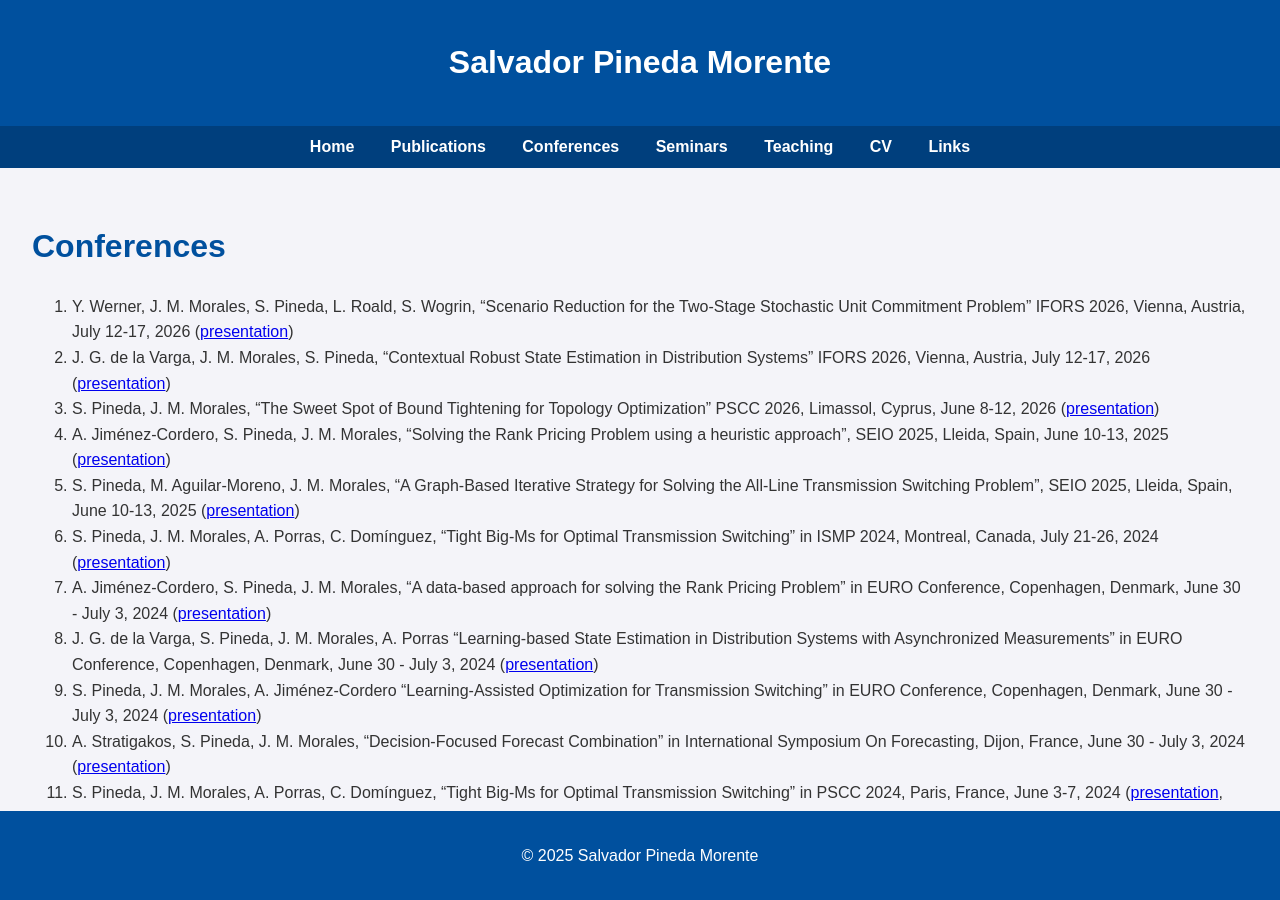
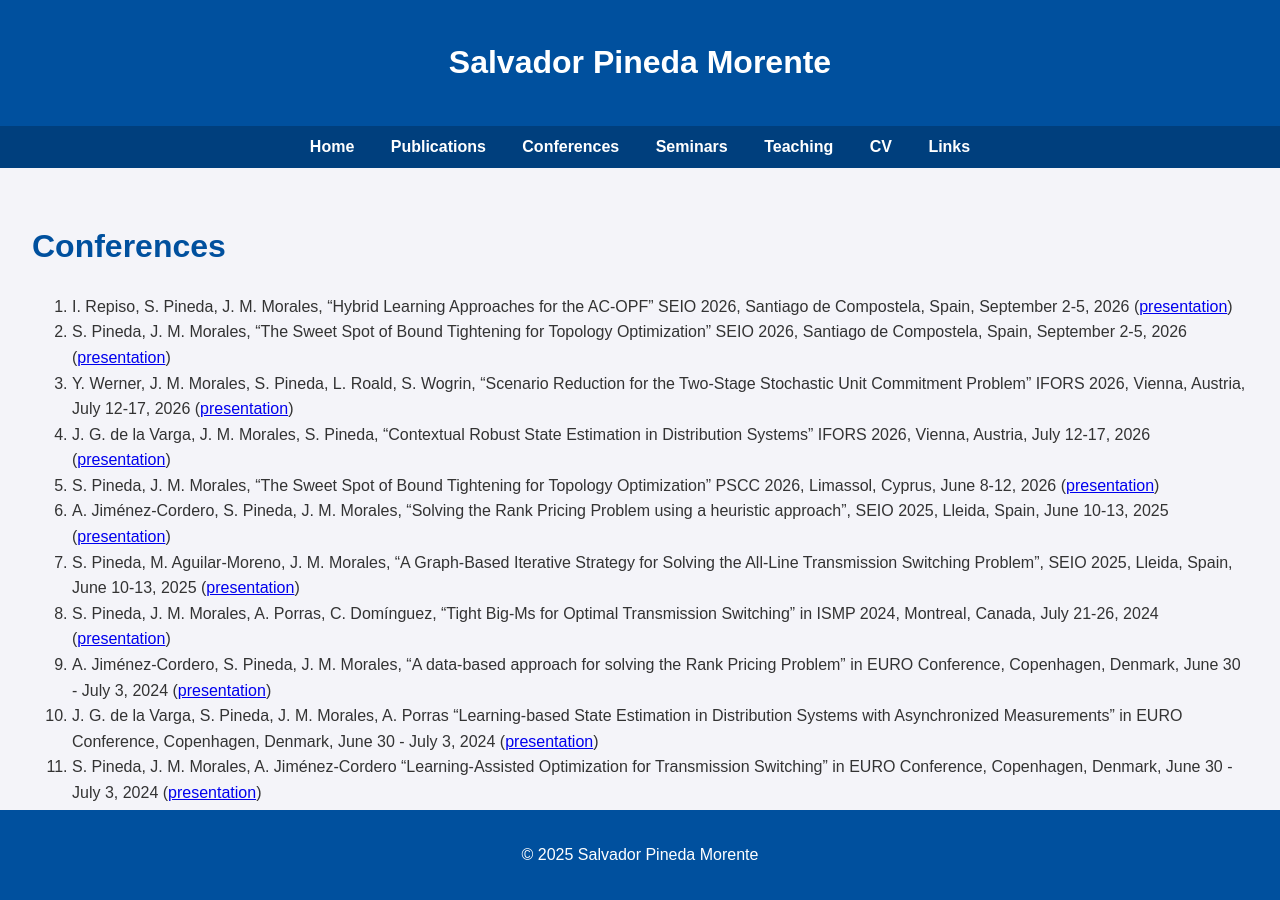
Before and after one commit to salvapineda/salvapineda.github.io, a Jekyll site: the page built from conferences.md, in a window 1280 px wide and 900 px high. Built offline with Jekyll 4.4.1, drawn with Linux system fonts in a browser that asks for light colours.

Commit message:
presentations seio26

```diff
--- a/conferences.md
+++ b/conferences.md
@@ -6,6 +6,9 @@ title: "Conferences"
 
 # Conferences
 
+
+1. I. Repiso, S. Pineda, J. M. Morales, "Hybrid Learning Approaches for the AC-OPF" SEIO 2026, Santiago de Compostela, Spain, September 2-5, 2026 ([presentation](/Presentations/2026%20-%20SEIO%20-%20Hybrid%20Learning%20Approaches%20for%20the%20AC-OPF.pdf))
+1. S. Pineda, J. M. Morales, "The Sweet Spot of Bound Tightening for Topology Optimization" SEIO 2026, Santiago de Compostela, Spain, September 2-5, 2026 ([presentation](/Presentations/2026%20-%20SEIO%20-%20The%20Sweet%20Spot%20of%20Bound%20Tightening%20for%20Topology%20Optimization.pdf))
 1. Y. Werner, J. M. Morales, S. Pineda, L. Roald, S. Wogrin, "Scenario Reduction for the Two-Stage Stochastic Unit Commitment Problem" IFORS 2026, Vienna, Austria, July 12-17, 2026 ([presentation](/Presentations/2026%20-%20IFORS%20Scenario%20Reduction%20for%20the%20Two-Stage%20Stochastic%20Unit%20Commitment%20Problem.pdf))
 1. J. G. de la Varga, J. M. Morales, S. Pineda, "Contextual Robust State Estimation
 in Distribution Systems" IFORS 2026, Vienna, Austria, July 12-17, 2026 ([presentation](/Presentations/2026%20-%20IFORS%20-%20Contextual%20Robust%20State%20Estimation%20in%20Distribution%20Systems.pdf))
```
Also changed, not shown: 2 other files.
